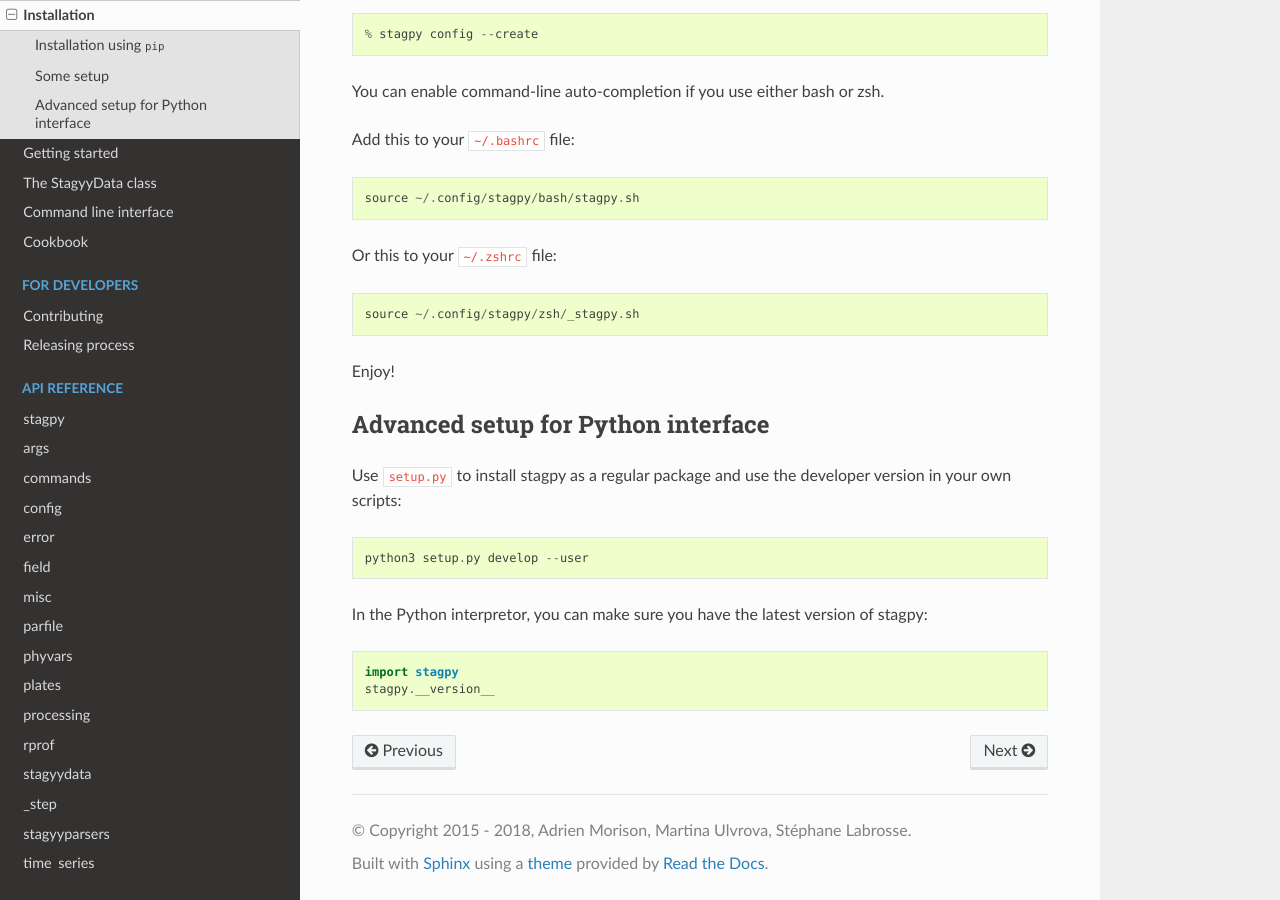
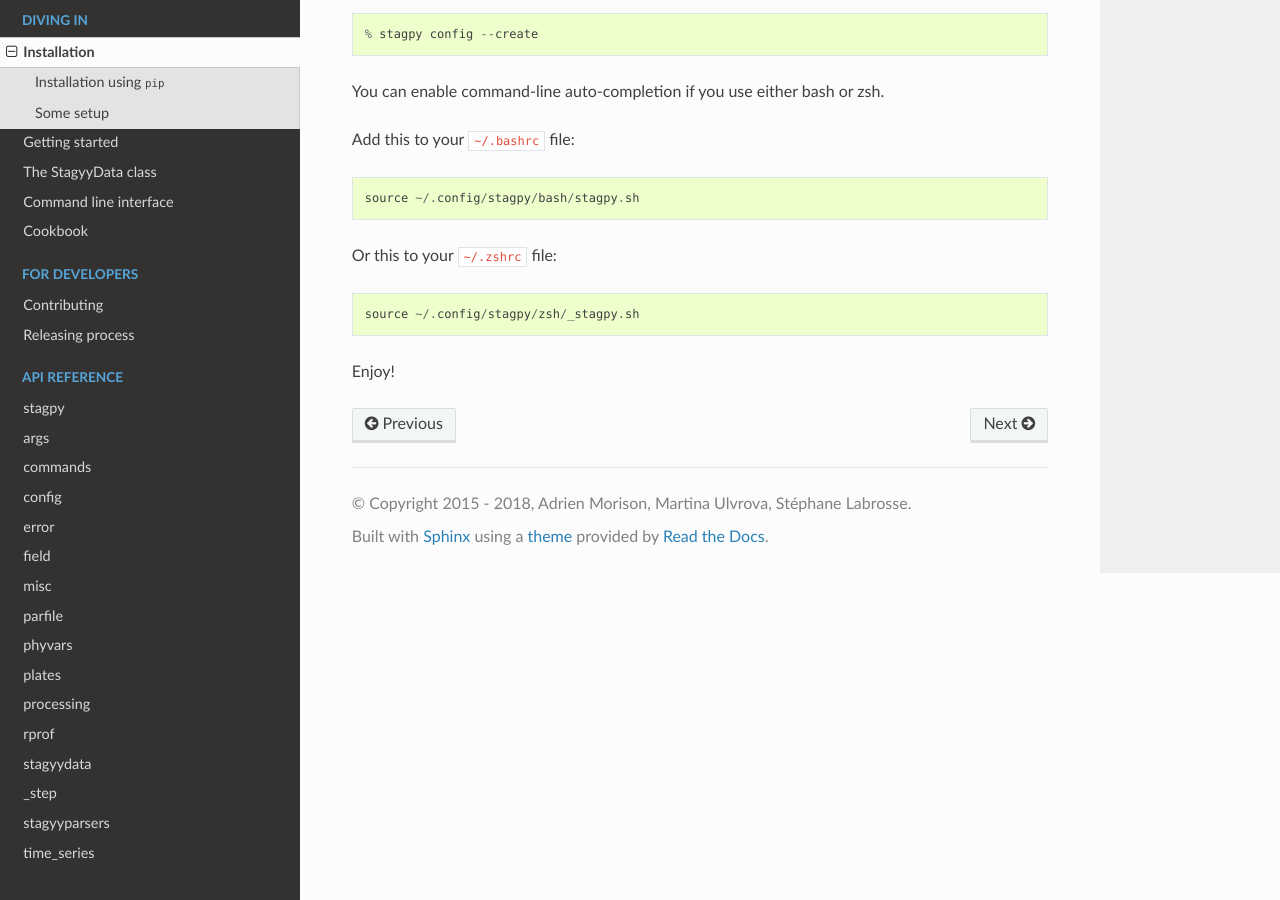
Before and after one commit to StagPython/StagPy, a Sphinx documentation site: the page built from docs/sources/install.rst, in a window 1280 px wide and 900 px high, scrolled down 1092 px. Built offline with Sphinx 7.4.7 and the Read the Docs theme 2.0.0, drawn with Linux system fonts in a browser that asks for light colours.

Commit message:
Update install.rst

```diff
--- a/docs/sources/install.rst
+++ b/docs/sources/install.rst
@@ -61,17 +61,3 @@ Or this to your ``~/.zshrc`` file::
     source ~/.config/stagpy/zsh/_stagpy.sh
 
 Enjoy!
-
-.. _advancedsetup:
-
-Advanced setup for Python interface
------------------------------------
-
-Use ``setup.py`` to install stagpy as a regular package and use the developer version in your own scripts::
-
-    python3 setup.py develop --user
-
-In the Python interpretor, you can make sure you have the latest version of stagpy::
-
-    import stagpy
-    stagpy.__version__
```
